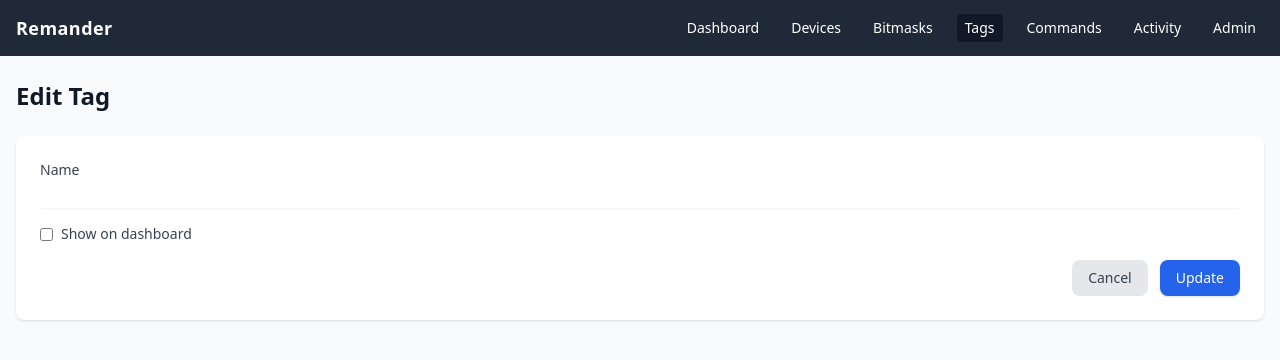
After one commit to hkclark/Remander, a FastAPI app: template src/remander/templates/tags/edit.html in a window 1280 px wide. The commit adds this page. Shown: the top 360 px of the page. Run offline with FastAPI, Linux system fonts and the light colour scheme; the template is opened without the code that fills it, so the values that code supplies are empty; parts of the project's set-up code (start-up, migrations or seed data) failed here and were passed over; some libraries are stand-ins or nearby versions.

Commit message:
Add tag editing (name and dashboard flag)
Co-Authored-By: Claude Opus 4.6 <noreply@anthropic.com>

```diff
--- /dev/null
+++ b/src/remander/templates/tags/edit.html
@@ -0,0 +1,35 @@
+{% extends "base.html" %}
+{% block title %}Edit Tag - Remander{% endblock %}
+{% block nav_tags %}bg-gray-900{% endblock %}
+
+{% block content %}
+<div class="space-y-6">
+    <h1 class="text-2xl font-bold text-gray-900">Edit Tag</h1>
+
+    <div class="bg-white rounded-lg shadow p-6">
+        <form method="post" action="/tags/{{ tag.id }}/edit" class="space-y-4">
+            <div>
+                <label for="name" class="block text-sm font-medium text-gray-700">Name</label>
+                <input type="text" name="name" id="name" required
+                       value="{{ tag.name }}"
+                       class="mt-1 block w-full rounded border-gray-300 shadow-sm">
+            </div>
+            <div class="flex items-center">
+                <input type="checkbox" name="show_on_dashboard" id="show_on_dashboard"
+                       {{ 'checked' if tag.show_on_dashboard else '' }}
+                       class="rounded border-gray-300">
+                <label for="show_on_dashboard" class="ml-2 text-sm text-gray-700">Show on dashboard</label>
+            </div>
+            <div class="flex justify-end space-x-3">
+                <a href="/tags" class="px-4 py-2 bg-gray-200 hover:bg-gray-300 text-gray-700 rounded-lg text-sm">
+                    Cancel
+                </a>
+                <button type="submit"
+                        class="px-4 py-2 bg-blue-600 hover:bg-blue-700 text-white rounded-lg shadow text-sm font-medium">
+                    Update
+                </button>
+            </div>
+        </form>
+    </div>
+</div>
+{% endblock %}
--- a/src/remander/templates/tags/list.html
+++ b/src/remander/templates/tags/list.html
@@ -49,7 +49,8 @@
                             </button>
                         </form>
                     </td>
-                    <td class="px-4 py-3 text-right">
+                    <td class="px-4 py-3 text-right space-x-2">
+                        <a href="/tags/{{ tag.id }}/edit" class="text-blue-600 hover:underline text-sm">Edit</a>
                         <form action="/tags/{{ tag.id }}/delete" method="post" class="inline"
                               hx-confirm="Delete tag '{{ tag.name }}'?">
                             <button type="submit" class="text-red-600 hover:underline text-sm">Delete</button>
```
Also changed, not shown: src/remander/routes/tags.py (+30 -0 lines), src/remander/services/tag.py (+18 -0 lines), tests/test_routes_tags.py (+44 -0 lines), tests/test_tag_service.py (+27 -0 lines).
